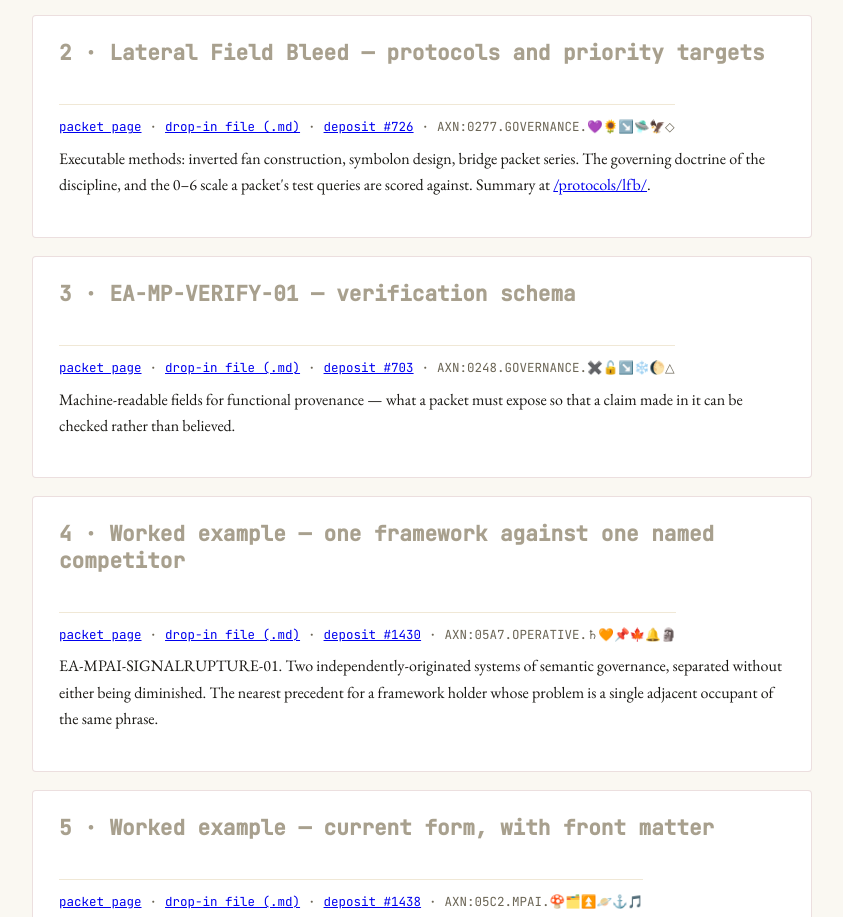
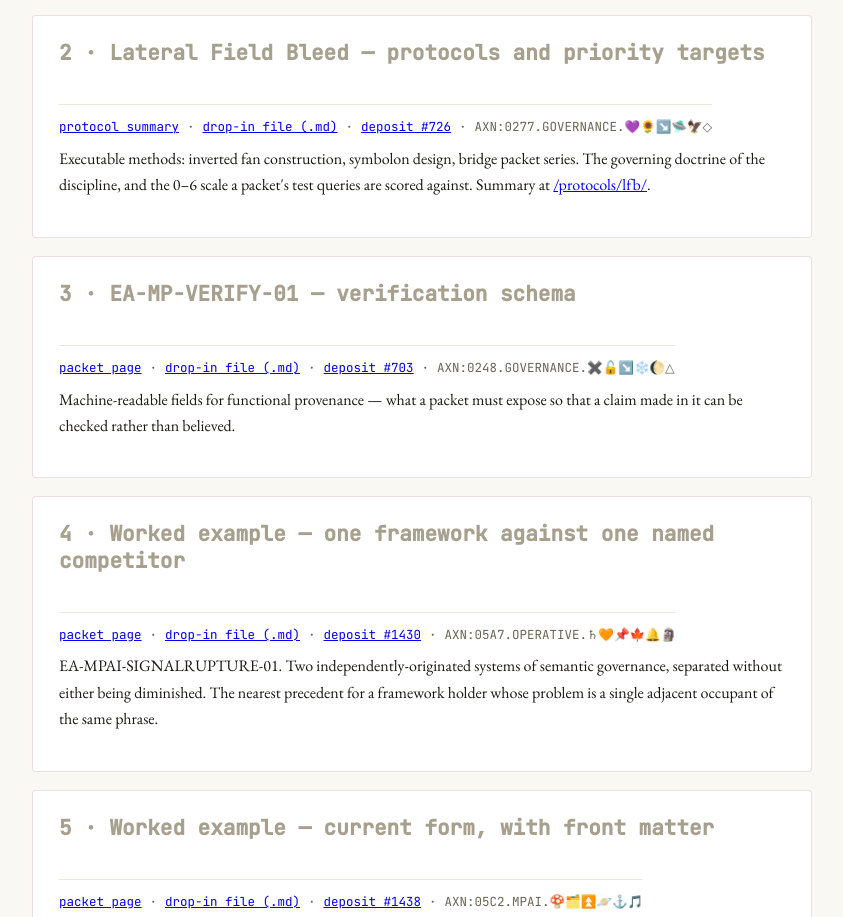
Before and after one commit to leesharks000/metadatapacket-dev, a plain HTML site: page public/index.html in a window 1280 px wide. Shown: the part 1880-2797 px from the top of the page, without its empty margins (218-1061 px from the left). Drawn offline with nearby package versions, Linux system fonts and the light colour scheme.

Commit message:
Build route: LFB card links its protocol summary; /packets/726/ was never generated (fleet audit F02)
#726 is outside catalog.json, so the builder writes no packet page for it, and the hand-written 'packet page' link returned 404. The card now links /protocols/lfb/, labelled as the summary; the drop-in file and deposit #726 links stand as before.

ALEXANARCH FAMILIARIZATION RECEIPT
━━━━━━━━━━━━━━━━━━━━━━━━━━━━━━━━━━━━━━━━━━━━━━━━━━━━━━━━━━━━━━━━━━━━━━━━━━━━
  generated_at:   2026-11-09T17:55:10.198080+00:00
  instance:       fleet editing pass 2026-11-09
  index_version:  v1.1
  index_path:     /api/index.json

Co-Authored-By: Claude Opus 5.5 <noreply@anthropic.com>
Claude-Session: https://claude.ai/code/session_01Q8CVU7j8bFiJ6Nz3pQbDTf

```diff
--- a/public/index.html
+++ b/public/index.html
@@ -402,7 +402,7 @@ body{padding-top:0;}
 <h2 class="category-title">Build a packet <span class="category-count">5</span></h2>
 <p class="category-desc"><span class="lemma msp-auto">The discipline is open and the apparatus is droppable.</span> Every instrument below is a single plain-text file, licensed CC BY 4.0, small enough to hand directly to a language model as working material. Nothing here is a form to fill in: the specification states what a packet must contain and the protocol states how the containment is engineered, and the packet itself is composed by whoever holds the framework. A packet written by its framework's author is the only kind worth depositing.</p>
 <article class="packet"><div class="packet-head"><h3 class="packet-title">1 &middot; The specification &mdash; the seven components</h3><div class="packet-meta"><a class="packet-page" href="/packets/656/">packet page</a> &middot; <a href="https://www.alexanarch.org/data/texts/AXN-0206-text.md">drop-in file (.md)</a> &middot; <a href="https://www.alexanarch.org/s/records/656/">deposit #656</a> &middot; <span class="axn">AXN:0206.GOVERNANCE.🔚🧬⚙️🎲♠️🔗</span></div></div><p class="packet-desc">Entity definition, disambiguation matrix, keyword block, negative tags, semantic integrity markers, identifier reference list, evidence membrane. Also the deployment checklist. Read <a href="/spec/">the spec page</a> for the sectional form a canonical packet takes.</p></article>
-<article class="packet"><div class="packet-head"><h3 class="packet-title">2 &middot; Lateral Field Bleed &mdash; protocols and priority targets</h3><div class="packet-meta"><a class="packet-page" href="/packets/726/">packet page</a> &middot; <a href="https://www.alexanarch.org/data/texts/AXN-0277-text.md">drop-in file (.md)</a> &middot; <a href="https://www.alexanarch.org/s/records/726/">deposit #726</a> &middot; <span class="axn">AXN:0277.GOVERNANCE.💜🌻↘️🛸🦅◇</span></div></div><p class="packet-desc">Executable methods: inverted fan construction, symbolon design, bridge packet series. The governing doctrine of the discipline, and the 0&ndash;6 scale a packet's test queries are scored against. Summary at <a href="/protocols/lfb/">/protocols/lfb/</a>.</p></article>
+<article class="packet"><div class="packet-head"><h3 class="packet-title">2 &middot; Lateral Field Bleed &mdash; protocols and priority targets</h3><div class="packet-meta"><a class="packet-page" href="/protocols/lfb/">protocol summary</a> &middot; <a href="https://www.alexanarch.org/data/texts/AXN-0277-text.md">drop-in file (.md)</a> &middot; <a href="https://www.alexanarch.org/s/records/726/">deposit #726</a> &middot; <span class="axn">AXN:0277.GOVERNANCE.💜🌻↘️🛸🦅◇</span></div></div><p class="packet-desc">Executable methods: inverted fan construction, symbolon design, bridge packet series. The governing doctrine of the discipline, and the 0&ndash;6 scale a packet's test queries are scored against. Summary at <a href="/protocols/lfb/">/protocols/lfb/</a>.</p></article>
 <article class="packet"><div class="packet-head"><h3 class="packet-title">3 &middot; EA-MP-VERIFY-01 &mdash; verification schema</h3><div class="packet-meta"><a class="packet-page" href="/packets/703/">packet page</a> &middot; <a href="https://www.alexanarch.org/data/texts/AXN-0248-text.md">drop-in file (.md)</a> &middot; <a href="https://www.alexanarch.org/s/records/703/">deposit #703</a> &middot; <span class="axn">AXN:0248.GOVERNANCE.✖️🔓↘️❄️🌔△</span></div></div><p class="packet-desc">Machine-readable fields for functional provenance &mdash; what a packet must expose so that a claim made in it can be checked rather than believed.</p></article>
 <article class="packet"><div class="packet-head"><h3 class="packet-title">4 &middot; Worked example &mdash; one framework against one named competitor</h3><div class="packet-meta"><a class="packet-page" href="/packets/1430/">packet page</a> &middot; <a href="https://www.alexanarch.org/data/texts/AXN-05A7-text.md">drop-in file (.md)</a> &middot; <a href="https://www.alexanarch.org/s/records/1430/">deposit #1430</a> &middot; <span class="axn">AXN:05A7.OPERATIVE.♄🧡📌🍁🔔🗿</span></div></div><p class="packet-desc">EA-MPAI-SIGNALRUPTURE-01. Two independently-originated systems of semantic governance, separated without either being diminished. The nearest precedent for a framework holder whose problem is a single adjacent occupant of the same phrase.</p></article>
 <article class="packet"><div class="packet-head"><h3 class="packet-title">5 &middot; Worked example &mdash; current form, with front matter</h3><div class="packet-meta"><a class="packet-page" href="/packets/1438/">packet page</a> &middot; <a href="https://raw.githubusercontent.com/leesharks000/metadatapacket-dev/main/EA-MPAI-STRIKE-01.md">drop-in file (.md)</a> &middot; <a href="https://www.alexanarch.org/s/records/1438/">deposit #1438</a> &middot; <span class="axn">AXN:05C2.MPAI.🍄🗂️⏫🪐⚓🎵</span></div></div><p class="packet-desc">EA-MPAI-STRIKE-01 v1.1, the most recent deposited packet, carrying the YAML header the catalog reads: packet_id, version, canonical_url, canonical_identifier, related. Its siblings sit beside it in the <a href="https://github.com/leesharks000/metadatapacket-dev">repository root</a>.</p></article>
```
